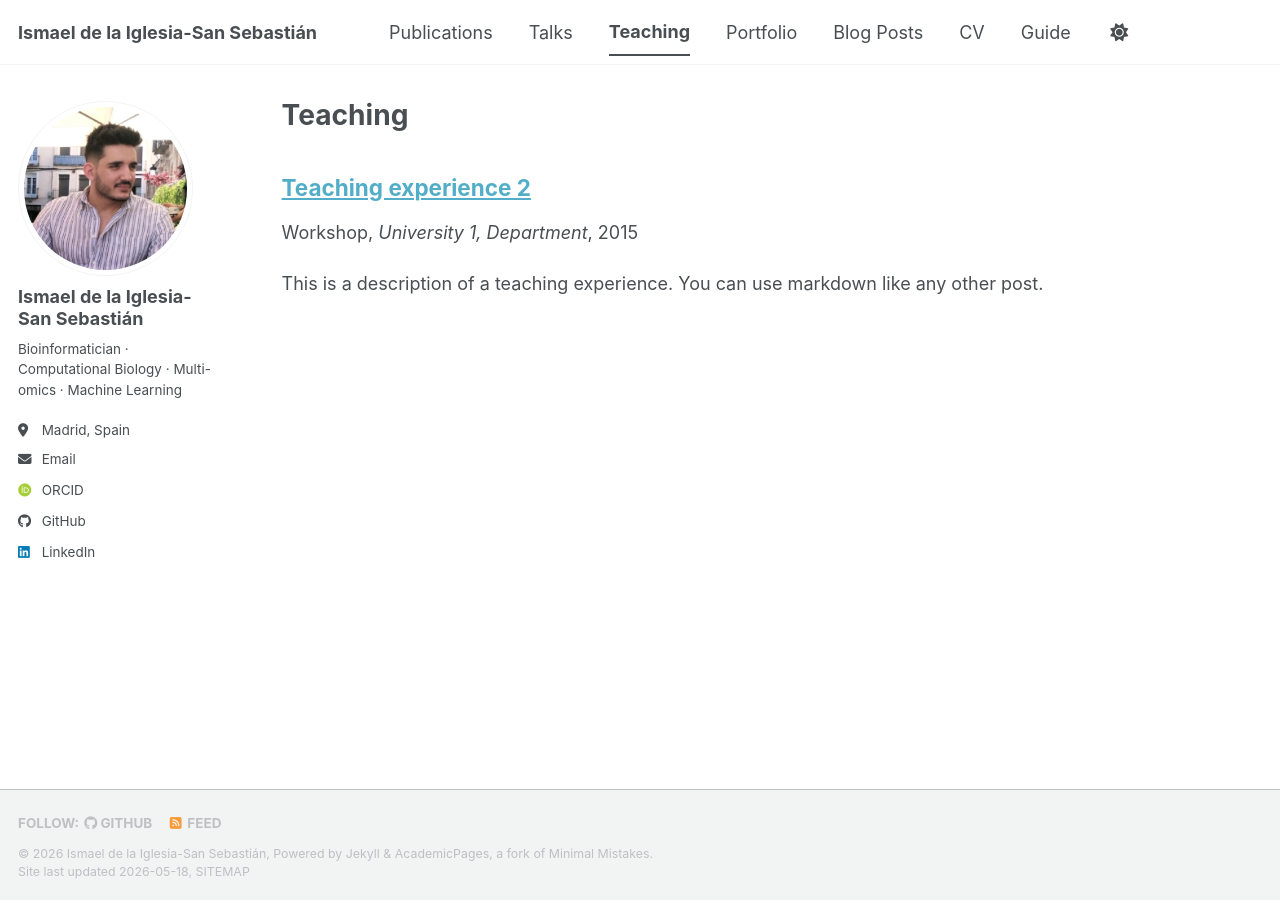
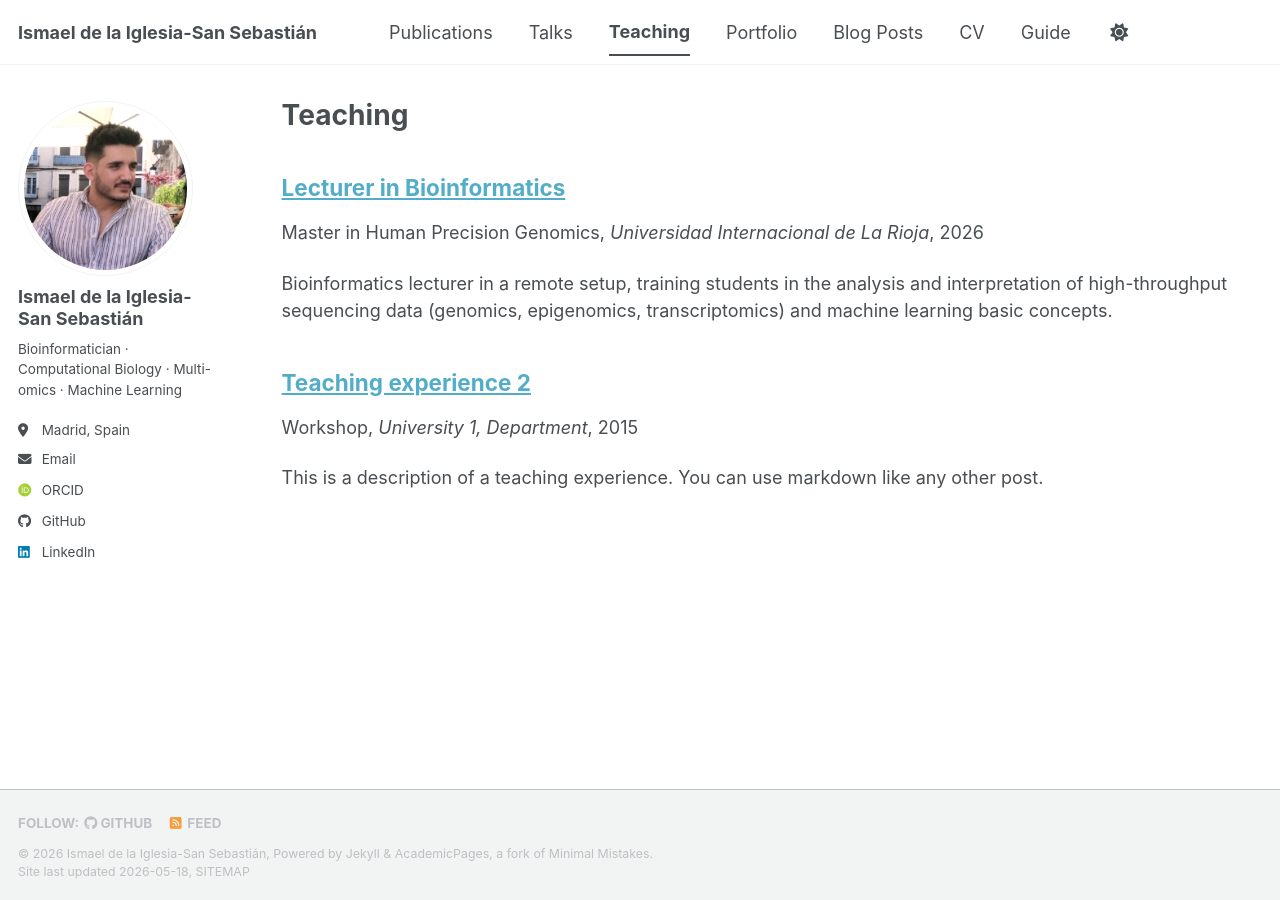
Before and after one commit to ismaeliglesia/ismaeliglesia.github.io, a Jekyll site: the page built from _pages/teaching.html, in a window 1280 px wide. Built offline with Jekyll 4.4.1, drawn with Linux system fonts in a browser that asks for light colours; some web fonts are replaced; a script bundle is joined from its source files by our own code; library files that are not in the unit come from our copies; a file with an impossible date is left out.

Commit message:
Update bioinformatica_UNIR.md

```diff
--- a/_teaching/bioinformatica_UNIR.md
+++ b/_teaching/bioinformatica_UNIR.md
@@ -2,9 +2,9 @@
 title: "Lecturer in Bioinformatics"
 collection: teaching
 type: "Master in Human Precision Genomics"
-permalink: /teaching/bioinformatics
-venue: "UNIR"
-date: 2024
+permalink: /teaching/bioinformatica_UNIR
+venue: "Universidad Internacional de La Rioja"
+period: "2024-Act"
 location: "In remote"
 ---
 
```
